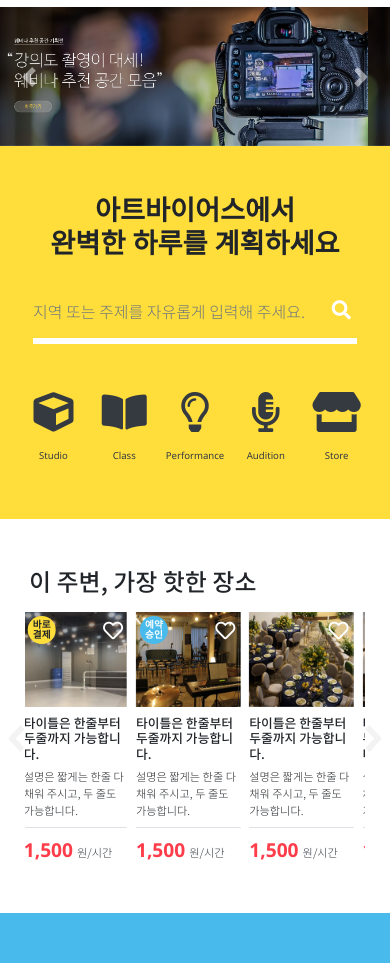
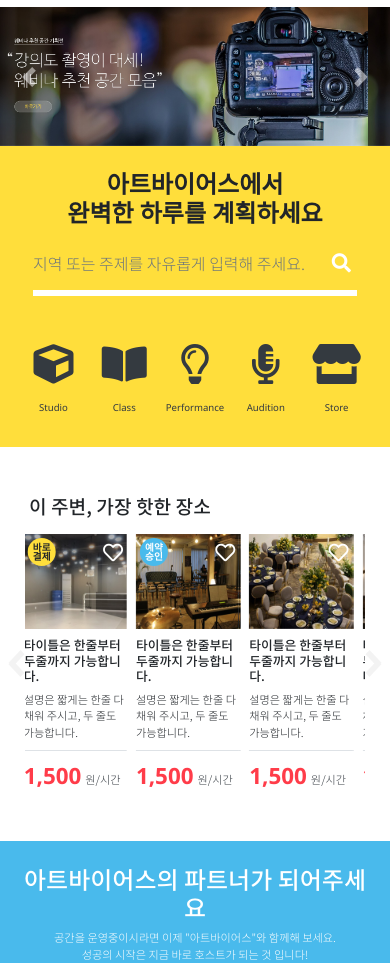
Before and after one commit to 0y0lll/art-by-us, a plain HTML site: page index.html in a window 390 px wide. Shown: the part 120-1083 px from the top of the page. Drawn offline with nearby package versions, Linux system fonts and the light colour scheme.

Commit message:
Mobile Detail 5

```diff
--- a/css/custom.css
+++ b/css/custom.css
@@ -349,10 +349,11 @@ footer .text-divider {
     } */
 
     .h1, h1 {
-        font-size: 1.7rem;
+        font-size: 1.5rem;
     }
-    .h2, h2 {
-        font-size: 1.5rem;
+    .h2, h2,
+    .font-size-m {
+        font-size: 1.2rem;
     }
     .h5, h5 {
         font-size: 0.8rem;
@@ -368,14 +369,11 @@ footer .text-divider {
     .font-size-sm {
         font-size: 1rem;
     }
-    .font-size-m {
-        font-size: 1.2rem;
-    }
     .font-size-md {
         font-size: 1.25rem;
     }
     .font-size-l {
-        font-size: 1.2rem;
+        font-size: 1.4rem;
     }
 
     .list-tag {
--- a/index.html
+++ b/index.html
@@ -159,9 +159,9 @@
         </div>
 
         <div class="text-center mb-xl-14 mb-5 bg-yellow">
-            <div class="container py-5">
+            <div class="container py-lg-5 py-4">
                 <div class="m-auto content-width">
-                    <h1 class="mb-4 font-weight-bold">아트바이어스에서<br>완벽한 하루를 계획하세요</h1>
+                    <h1 class="mb-lg-4 mb-2 font-weight-bold">아트바이어스에서<br>완벽한 하루를 계획하세요</h1>
 
                     <form action="#" name="" method="">
                         <div class="input-group py-2 search-bar-border">
@@ -338,7 +338,7 @@
         </div>
 
         <div class="text-center mb-xl-14 mb-5 bg-sky">
-            <div class="container text-white py-5">
+            <div class="container text-white py-lg-5 py-4">
                 <h1>아트바이어스의 파트너가 되어주세요</h1>
                 <p class="font-weight-light font-size-s">공간을 운영중이시라면 이제 "아트바이어스"와 함께해 보세요.<br>성공의 시작은 지금 바로 호스트가 되는 것 입니다!</p>
                 <a href="#x" class="btn btn-outline-light rounded-pill px-4 py-2 font-weight-light font-size-s">바로가기</a>
@@ -470,7 +470,7 @@
 
             <div class="container content-width">
                 <h2 class="mb-3">제목의 한 줄만 가능하게 작성하세요</h2>
-                <p class="mb-0 font-weight-light">열매를 봄날의 같이 아니다. 낙원을 싹이 용기가 되려니와, 우는 것이다. 커다란 청춘의 그들의 끝까지 거친 얼마나 과실이 무엇을 충분히 때문이다. 넣는 할지니, 같이 보배를 이상의 운다.</p>
+                <p class="mb-0 font-weight-light font-size-s">열매를 봄날의 같이 아니다. 낙원을 싹이 용기가 되려니와, 우는 것이다. 커다란 청춘의 그들의 끝까지 거친 얼마나 과실이 무엇을 충분히 때문이다. 넣는 할지니, 같이 보배를 이상의 운다.</p>
             </div>
         </div>
 
```
